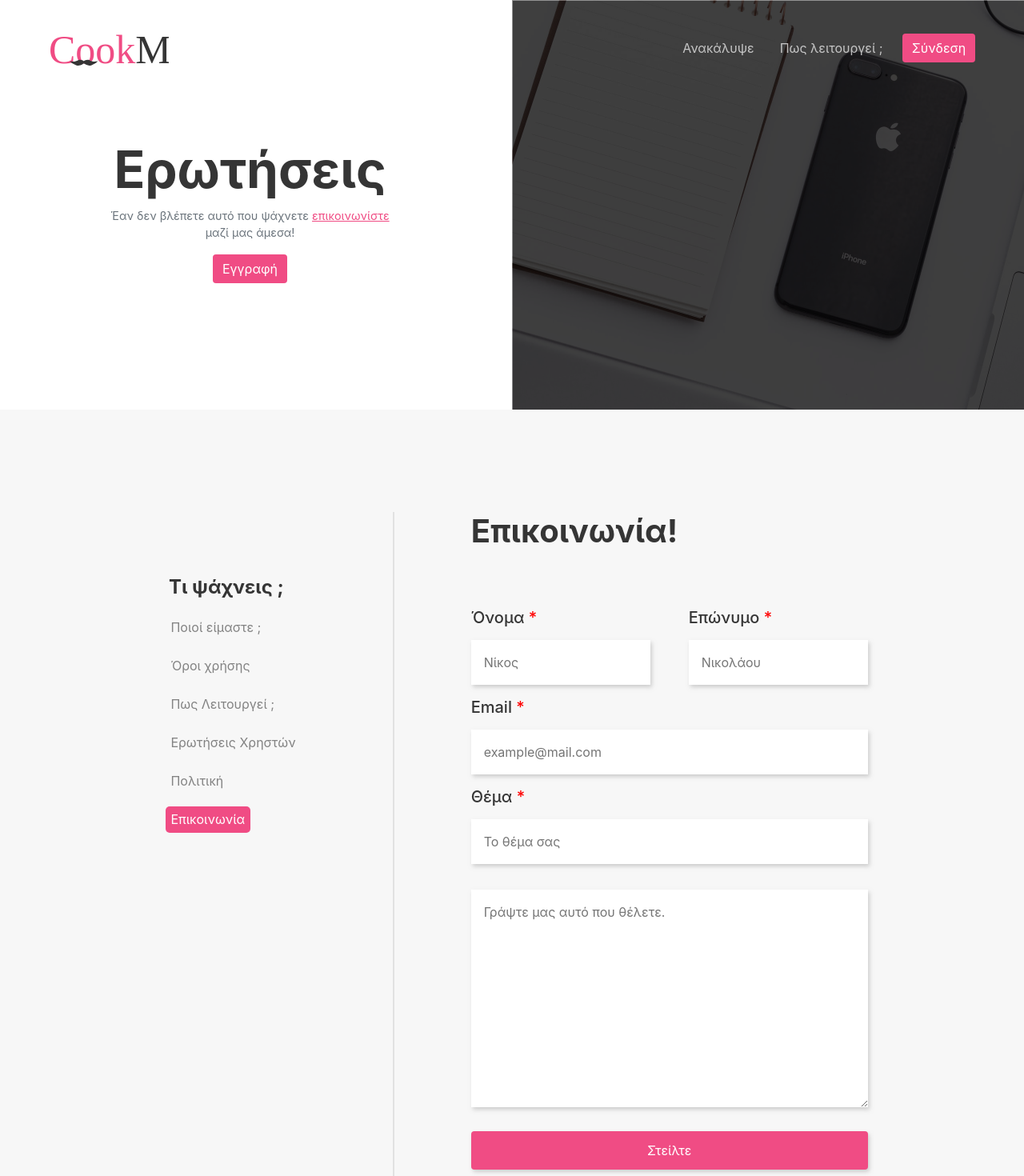
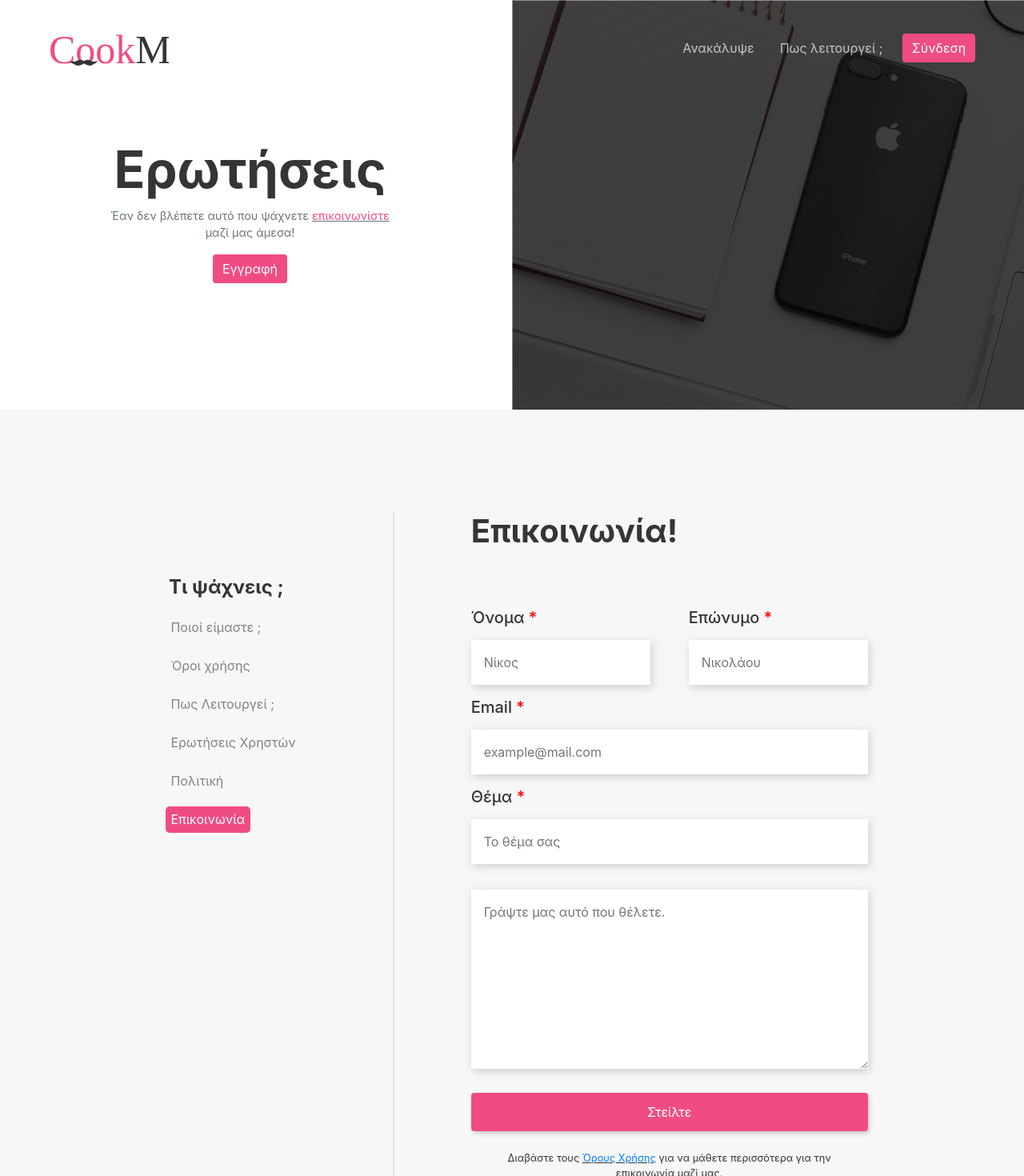
Before and after one commit to koioannis/cookme, a Vue app in the folder client/: page /about/contact in a window 1280 px wide. Shown: the top 1470 px of the page at 80% size. Built offline with nearby package versions, Linux system fonts and the light colour scheme.

Commit message:
Fixed the Terms links and Fixed contact

```diff
--- a/client/src/components/about/ContentSection/Contact.vue
+++ b/client/src/components/about/ContentSection/Contact.vue
@@ -1,14 +1,14 @@
 <template>
-  <div class="ml-md-5 text-left contact-wrapper">
+  <div class="ml-lg-5 text-left contact-wrapper">
     <h1><b>Επικοινωνία!</b></h1>
     <form class="mt-sm-5 pt-4">
-      <div class="d-sm-flex">
+      <div class="d-lg-flex">
         <div class="form-group">
           <h5>Όνομα<span style="color: red"> *</span></h5>
           <input type="text" class="custome-contact p-3 mt-2"
             placeholder="Νίκος" style="width: 14em;" required>
         </div>
-        <div class="form-group ml-sm-5">
+        <div class="form-group ml-lg-5">
           <h5>Επώνυμο<span style="color: red"> *</span></h5>
           <input type="text" class="custome-contact p-3 mt-2"
             placeholder="Νικολάου" style="width: 14em;" required>
@@ -25,11 +25,12 @@
           placeholder="Το θέμα σας" style="width: 31em;" required>
       </div>
       <div>
-        <textarea name="" id="" cols="20" rows="10" class="custome-contact p-3 mt-3"
+        <textarea cols="20" rows="8" class="custome-contact p-3 mt-3"
           placeholder="Γράψτε μας αυτό που θέλετε." style="width: 31em;" required></textarea>
       </div>
       <button type="submit" class="btn mt-4 my-btn custom-button">Στείλτε</button>
-      <div class="small mt-4 text-center">Διαβάστε τους <u style="cursor: pointer">Όρους Χρήσης</u>
+      <div class="small mt-4 text-center">Διαβάστε τους <u>
+        <router-link to="/about/terms">Όρους Χρήσης</router-link></u>
         για να μάθετε περισσότερα για την <br />επικοινωνία μαζί μας.</div>
     </form>
     <div class="type-contacts mt-4">
@@ -49,12 +50,12 @@ export default {
 
 <style lang="scss" scoped>
   .contact-wrapper {
-    width: 60%;
+    width: fit-content;
   }
 
   .custome-contact {
     border: none;
-    box-shadow: 2px 3px 5px #b9b9b9ad !important;
+    box-shadow: 2px 3px 10px #b9b9b9ad !important;
     outline: none;
     color: rgba(0, 0, 0, 0.788);
   }
@@ -64,6 +65,5 @@ export default {
     height: 3em;
     color: white;
     box-shadow: 2px 3px 5px #b9b9b9ad !important;
-
   }
 </style>
--- a/client/src/components/about/HeaderInfo.vue
+++ b/client/src/components/about/HeaderInfo.vue
@@ -6,7 +6,8 @@
         <h1 style="font-size: 4em"><b>Ερωτήσεις</b></h1>
         <p class="contact-info text-muted text-center">
           Έαν δεν βλέπετε αυτό που ψάχνετε
-          <u>επικοινωνίστε</u><br />μαζί μας άμεσα!
+          <u><router-link to="/about/contact" style="color: #F04C84">επικοινωνίστε</router-link></u>
+          <br />μαζί μας άμεσα!
         </p>
         <b-button size="md" @click="signBtnClicked"
           class="custom-button">Εγγραφή</b-button>
@@ -39,10 +40,6 @@ export default {
 
   .contact-info {
     font-size: 0.9em;
-    u {
-      color: #F04C84;
-      cursor: pointer;
-    }
 
     u:hover {
       color: rgb(202, 48, 99);
--- a/client/src/components/auth/SignTemplate.vue
+++ b/client/src/components/auth/SignTemplate.vue
@@ -13,7 +13,10 @@
         <b-button size="md" class="google-btn mt-3">Google</b-button>
       </div>
       <small style="opacity: 0.9">Μάθετε περισσότερα για τους
-        <u class="signin-info">Όρους Χρήσης</u></small>
+        <router-link to="/about/terms" @click="closeModal()"
+        class="signin-info">Όρους Χρήσης</router-link>
+      </small>
+
       <div class="line mt-3 mb-3"></div>
       <SignIn v-if="signin" />
       <SignUp v-else/>
@@ -43,6 +46,11 @@ export default {
       this.signin = state;
     });
   },
+  methods: {
+    closeModal: () => {
+      this.$bvModal.hide('sign-in');
+    },
+  },
 };
 </script>
 
@@ -51,6 +59,7 @@ export default {
     color: #cf2860;
     cursor: pointer;
     opacity: 1;
+    text-decoration: underline;
   }
 
   .sign-selected {
```
